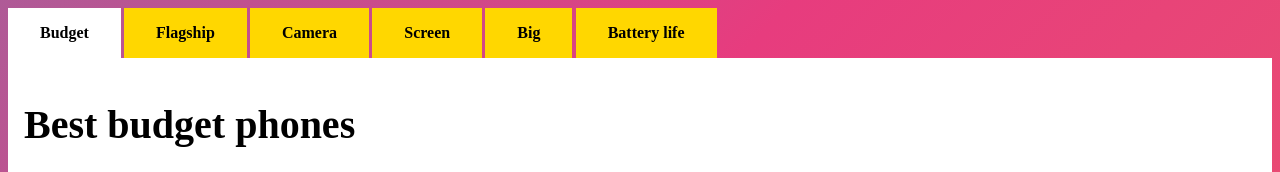
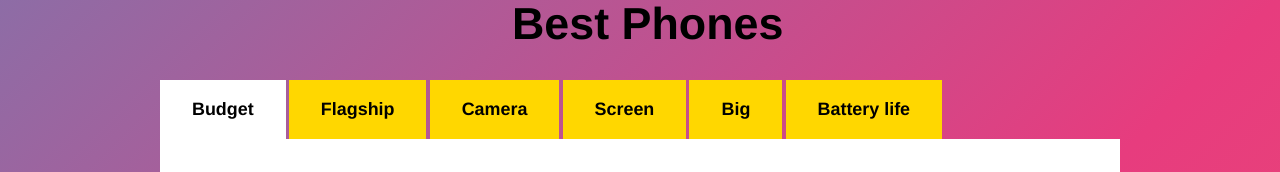
Before and after one commit to zhi18b/zhi18b.github.io, a plain HTML site: page index.html in a window 1280 px wide. Shown: the top 172 px of the page. Drawn offline with Linux system fonts and the light colour scheme.

Commit message:
Update index.html

```diff
--- a/index.html
+++ b/index.html
@@ -32,6 +32,7 @@ Samsung Galaxy S10e. The best premium cheap phone </p>
   Samsung Galaxy Note 10 Lite. </p>
   </div>
   <style>
+
     /**
  * Tabs
  */
@@ -52,15 +53,30 @@ Samsung Galaxy S10e. The best premium cheap phone </p>
 	cursor: pointer;
   background: gold;
   font-weight: bold;
-  transition: background ease 0.2s;
+  transition: background ease 0s;
+}
+  /**
+ * this makes the tabs centred and puts them down a bit.
+     */
+    body {
+  background: #eee;
+  min-height: 100vh;
+	box-sizing: border-box;
+	padding-top: 10vh;
+  font-family: "HelveticaNeue-Light", "Helvetica Neue Light", "Helvetica Neue", Helvetica, Arial, "Lucida Grande", sans-serif;
+  font-weight: 300;
+  line-height: 1.5;
+  max-width: 60rem;
+  margin: 0 auto;
+  font-size: 112%;
 }
 /**
- * This changes the colour of the website to blue
+ * This changes the colour of the website to
 */
 body {
 	background: linear-gradient(-45deg, #ee7752, #e73c7e, #23a6d5, #23d5ab);
 	background-size: 400% 400%;
-	animation: gradient 15s ease infinite;
+	animation: gradient 4s ease infinite;
 }
 
 @keyframes gradient {
@@ -117,6 +133,11 @@ body {
     margin-right: 0;
     margin-top: 0.2rem;
   }
+}
+    .title {
+  position: absolute;
+  top: -5%;
+  left: 40%;
 }
   </style>
   <div class="tab">
@@ -184,3 +205,6 @@ Samsung Galaxy S10e. The best premium cheap phone </p>
     <p>The Galaxy Note 10+</p>
     <p>The Huawei P30 Pro</p>
   </div>
+<div class=title>
+  <h1>Best Phones</h1>
+  </div>
```
